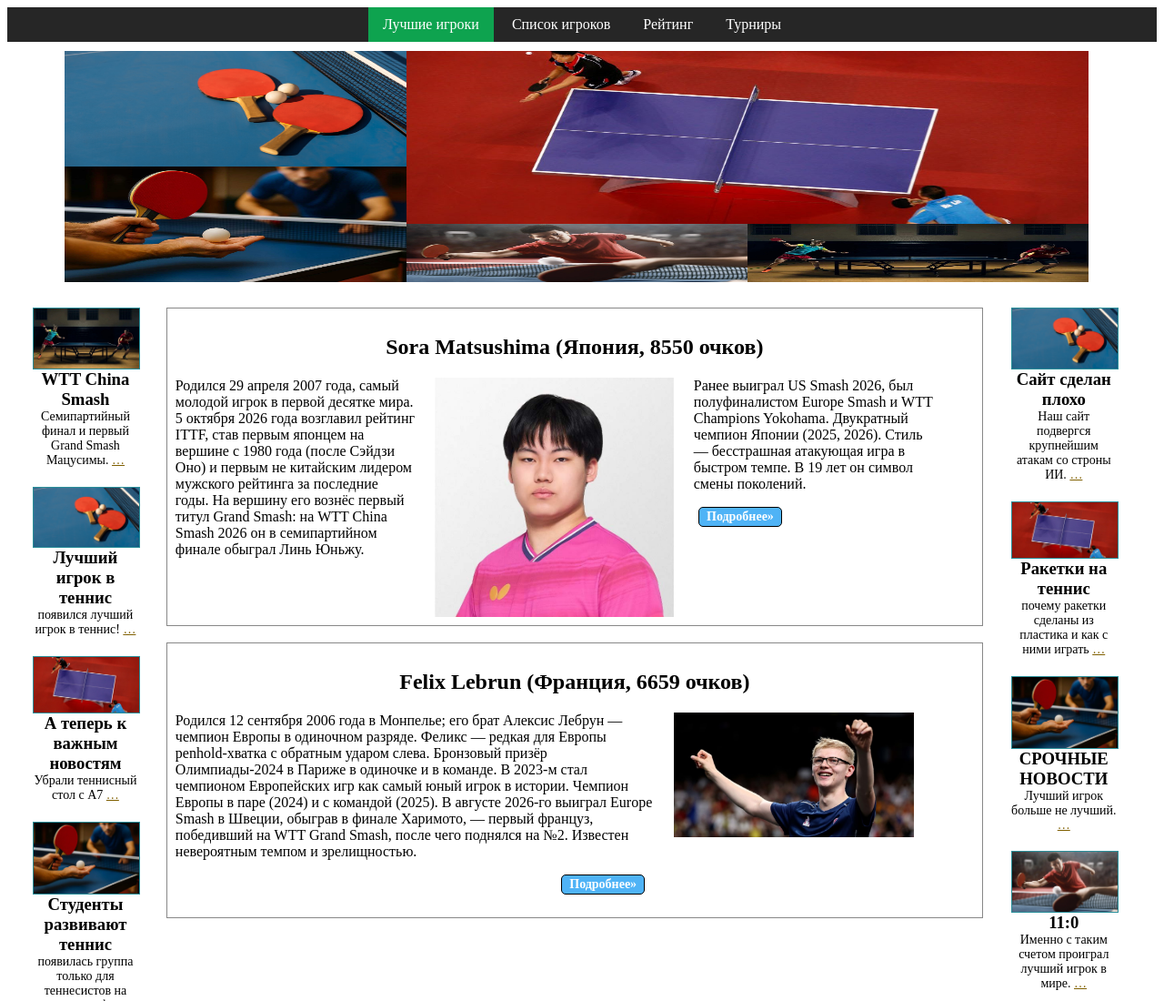
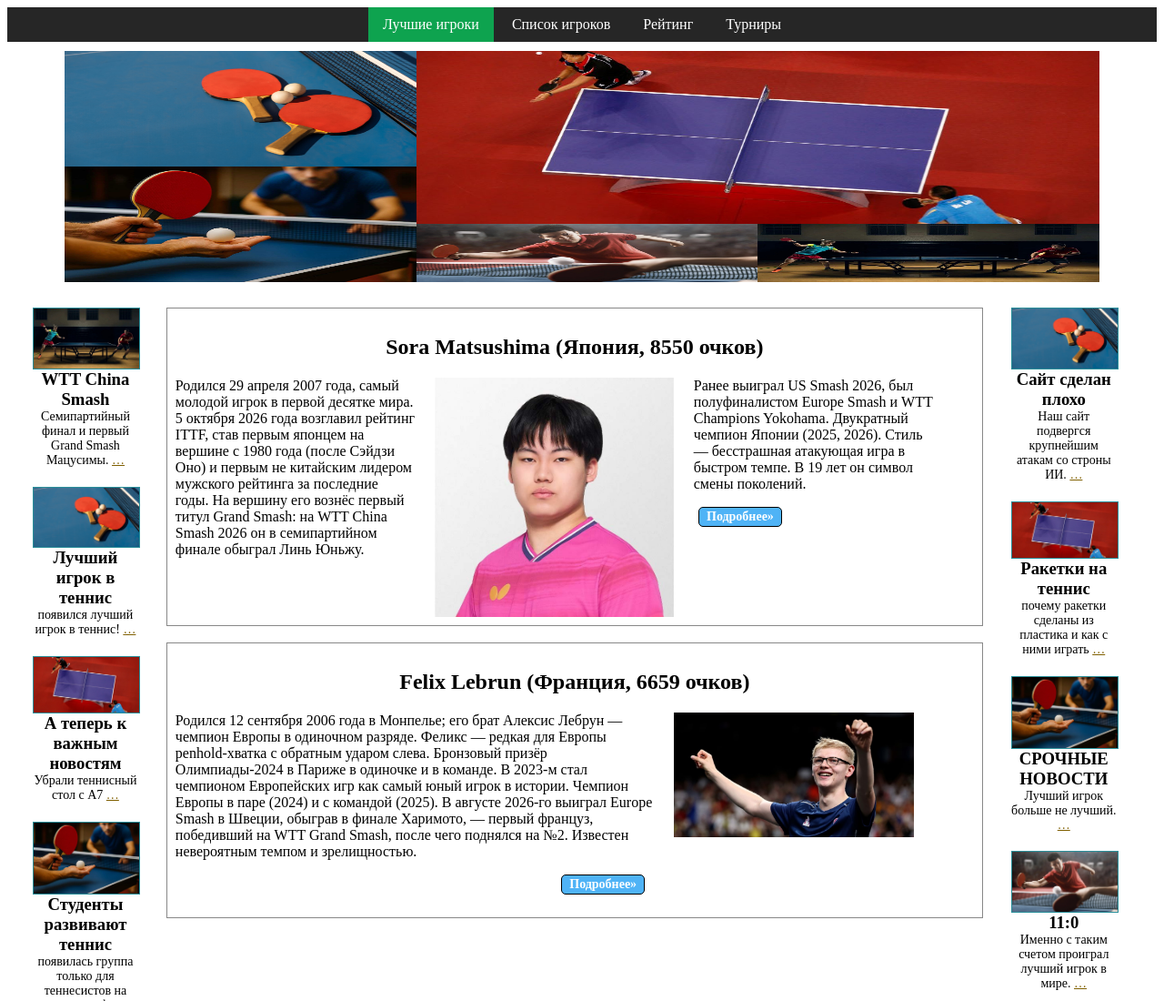
Before and after one commit to povakr/HTML_1_IDZ, a plain HTML site: page index.html in a window 1280 px wide. Shown: the top 1100 px of the page at 91% size. Drawn offline with Linux system fonts and the light colour scheme.

Commit message:
change Style.css

```diff
--- a/Style.css
+++ b/Style.css
@@ -42,14 +42,17 @@ a {
 
 /* ---------- Коллаж из 5 фото ---------- */
 #topImage {
+    display: block;
     width: 90%;
     margin: 10px auto;
-    font-size: 0;
+     overflow: hidden;
 }
 .left-image {
-    width: 33%;
+    float: left;
+    width: 34%;
 }
 .Right-image {
+    float: right;
     width: 66%;
 }
 .top-image {
@@ -62,8 +65,11 @@ a {
 .big-image img {
     height: 190px;
 }
+.bottom-image {
+    overflow: hidden;
+}
 .bottom-image .top-image {
-    display: inline-block;
+    float: left;
     width: 50%;
 }
 .bottom-image .top-image img {
--- a/index.html
+++ b/index.html
@@ -9,9 +9,7 @@
     </head>
 
     <body>
-        <h1 id="Header">
-            Игроки в настольный теннис
-        </h1>
+
 
         <!-- Гиперссылки в меню-->
         <div id="top-menu">
@@ -87,7 +85,7 @@
                 </div>
 
                 <div class="article article-2col">
-                    <h2 class="article-title">Felix Lebrun (Франция, 6659 очков)</h2><!-- ваш заголовок -->
+                    <h2 class="article-title">Felix Lebrun (Франция, 6659 очков)</h2>
                     <div class="text-col">
                         Родился 12 сентября 2006 года в Монпелье;
                         его брат Алексис Лебрун — чемпион Европы в одиночном разряде.
```
